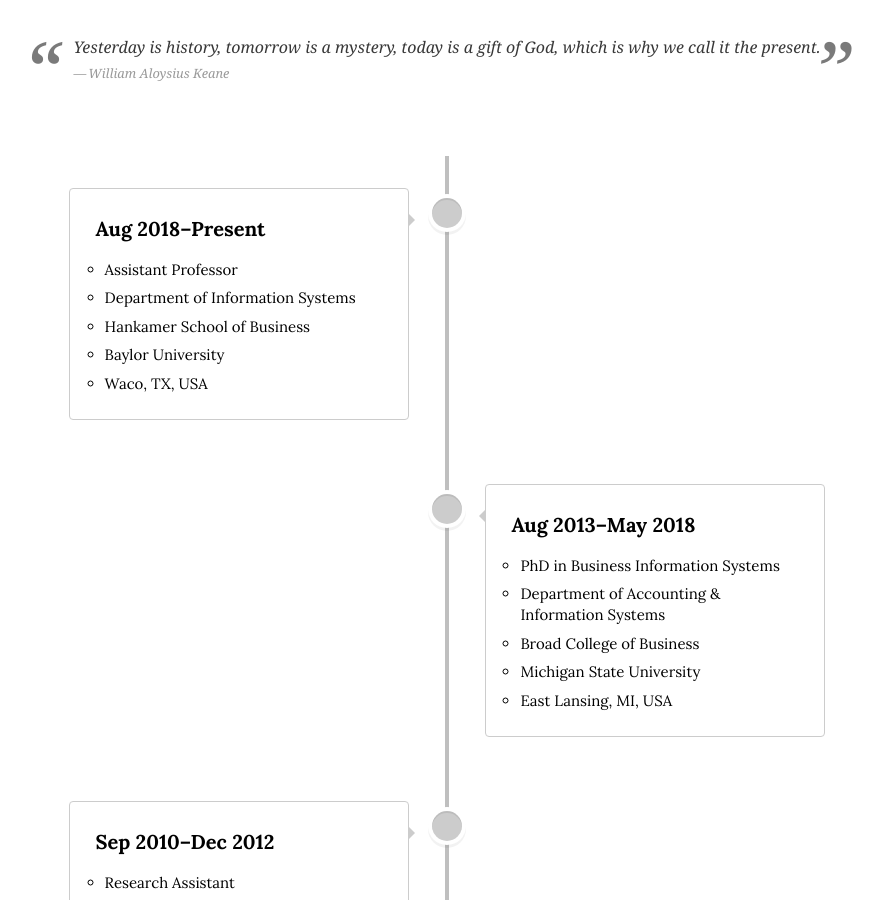
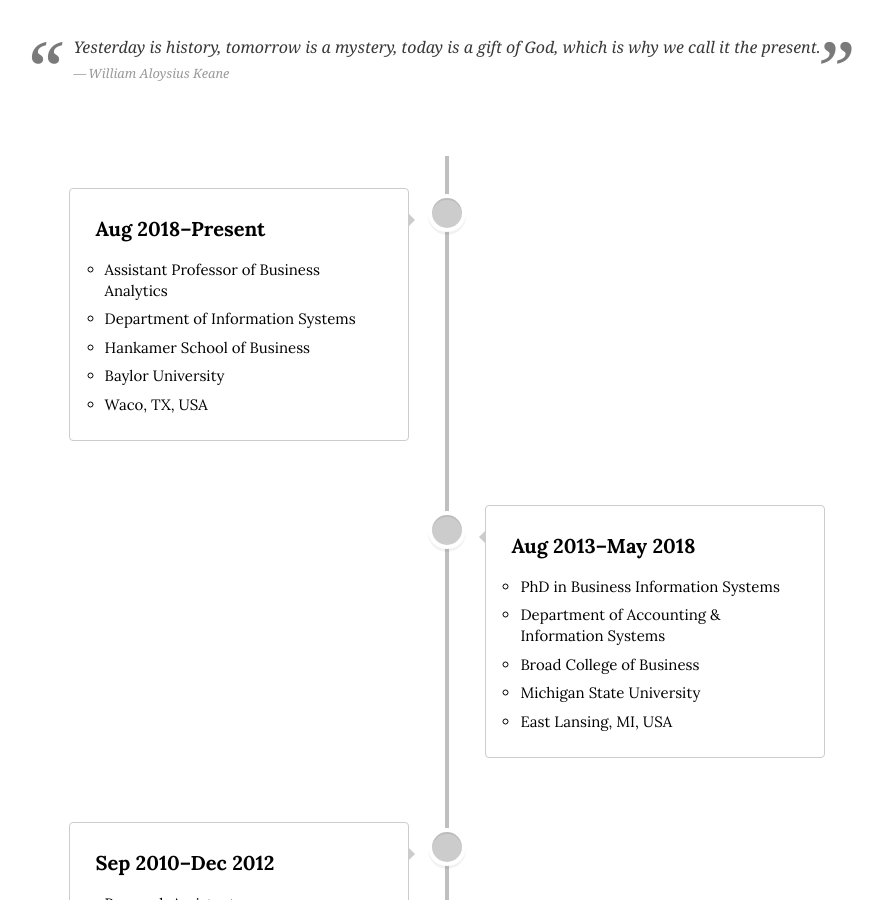
Before and after one commit to istaehun/taehun, a Jekyll site: the page built from timeline.html, in a window 1280 px wide and 900 px high, scrolled down 441 px. Shown: the whole window, without its empty margins (193-1076 px from the left). Built offline with Jekyll 4.4.1, drawn with Linux system fonts in a browser that asks for light colours; nearby versions of some CDN libraries.

Commit message:
Update timeline.yml

```diff
--- a/_data/timeline.yml
+++ b/_data/timeline.yml
@@ -2,7 +2,7 @@
   date: ""
   title: "Aug 2018–Present"
   text-list:
-    - "Assistant Professor"
+    - "Assistant Professor of Business Analytics"
     - "Department of Information Systems"
     - "Hankamer School of Business"
     - "Baylor University"
```
